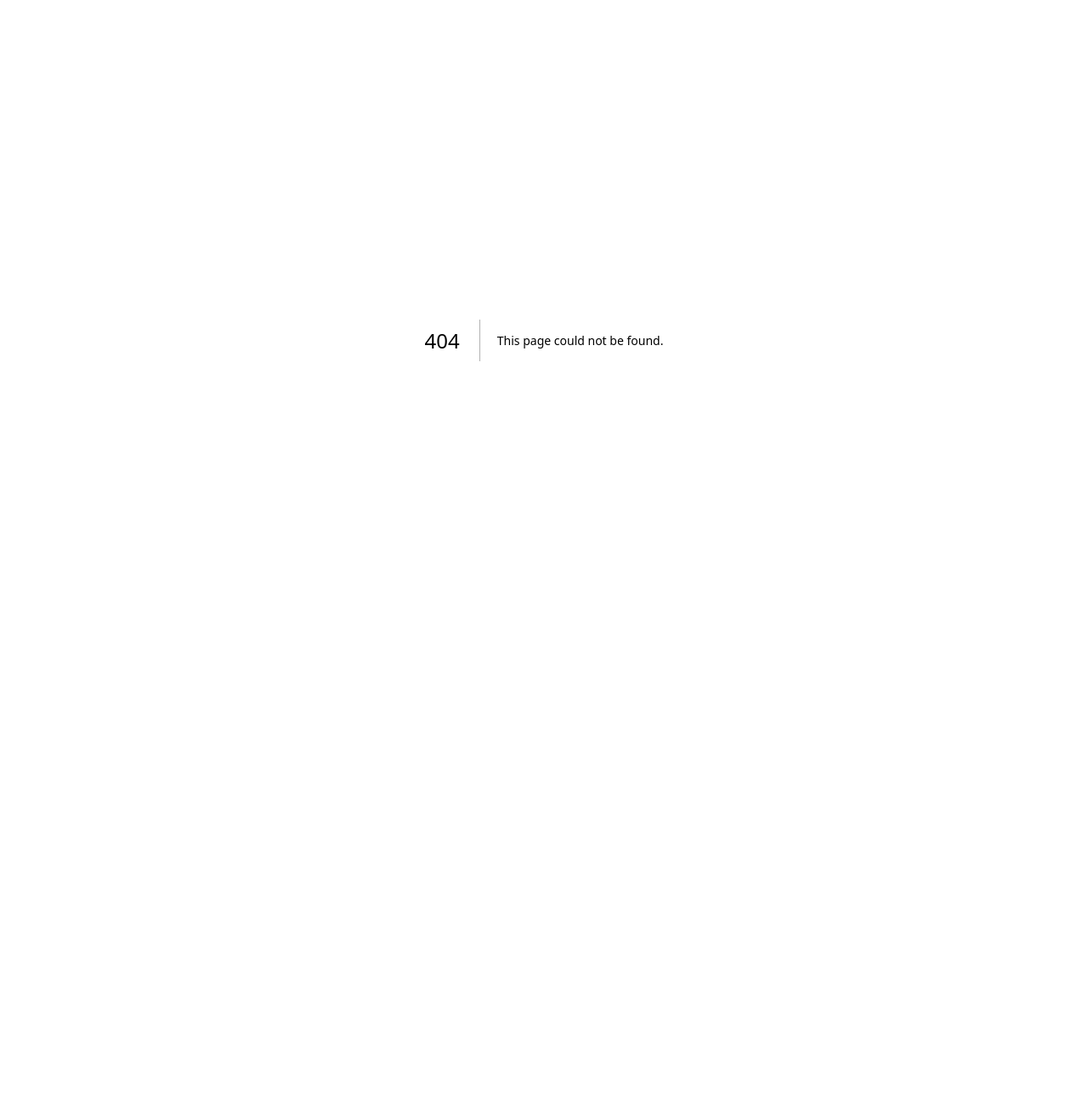
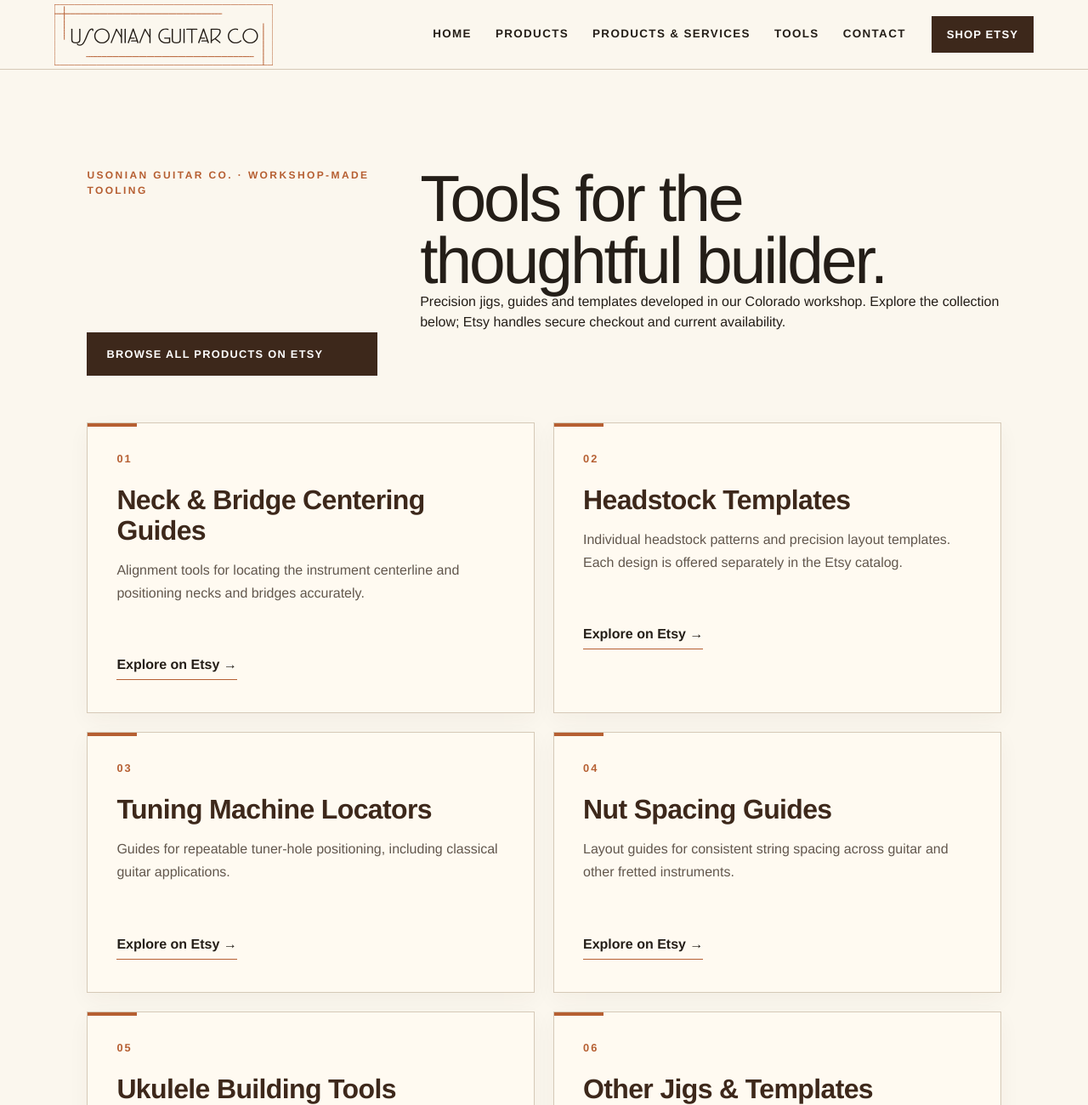
Before and after one commit to wdklassen-collab/usonian-guitar-company, a Next.js app: page /products in a window 1280 px wide. Before the commit this address had no page. Shown: the top 1300 px of the page at 85% size. Before the commit the page ends 800 px from the top, so only its background shows below. Built offline with nearby package versions, Linux system fonts and the light colour scheme.

Commit message:
Add Etsy-linked product catalog landing page

```diff
--- /dev/null
+++ b/app/products/page.tsx
@@ -0,0 +1,37 @@
+const etsy = "https://www.etsy.com/shop/usonianguitarco";
+const categories = [
+  {title:"Neck & Bridge Centering Guides", description:"Alignment tools for locating the instrument centerline and positioning necks and bridges accurately.", query:"centering"},
+  {title:"Headstock Templates", description:"Individual headstock patterns and precision layout templates. Each design is offered separately in the Etsy catalog.", query:"headstock"},
+  {title:"Tuning Machine Locators", description:"Guides for repeatable tuner-hole positioning, including classical guitar applications.", query:"tuning"},
+  {title:"Nut Spacing Guides", description:"Layout guides for consistent string spacing across guitar and other fretted instruments.", query:"nut"},
+  {title:"Ukulele Building Tools", description:"Purpose-made alignment and layout aids for ukulele construction.", query:"ukulele"},
+  {title:"Other Jigs & Templates", description:"Practical shop-developed tools and accessories for accurate, repeatable lutherie.", query:"jig"},
+];
+export default function ProductCatalog() {
+  return <main>
+    <header className="site-header">
+      <a className="brand brand-logo" href="/" aria-label="Usonian Guitar Co. home"><img src="/usonian-wordmark.svg" alt="Usonian Guitar Co."/></a>
+      <nav aria-label="Primary navigation"><a href="/">Home</a><a href="/products/">Products</a><a href="/products-services/">Products & Services</a><a href="/#tools">Tools</a><a href="/#contact">Contact</a></nav>
+      <a className="header-shop" href={etsy} target="_blank" rel="noopener noreferrer">Shop Etsy</a>
+    </header>
+    <section className="section products products-services">
+      <div className="section-heading">
+        <p className="eyebrow">Usonian Guitar Co. · Workshop-made tooling</p>
+        <h1>Tools for the thoughtful builder.</h1>
+        <p>Precision jigs, guides and templates developed in our Colorado workshop. Explore the collection below; Etsy handles secure checkout and current availability.</p>
+        <a className="button primary" href={etsy} target="_blank" rel="noopener noreferrer">Browse all products on Etsy</a>
+      </div>
+      <div className="product-grid">
+        {categories.map((category,index)=><article className="product-card" key={category.title}>
+          <span>{String(index+1).padStart(2,"0")}</span>
+          <h2>{category.title}</h2>
+          <p>{category.description}</p>
+          <a className="text-link" href={etsy + "?search_query=" + encodeURIComponent(category.query)} target="_blank" rel="noopener noreferrer">Explore on Etsy →</a>
+        </article>)}
+      </div>
+      <p style={{marginTop:"2rem",opacity:0.75}}>For current product photographs, dimensions, variants, prices, and availability, visit the linked Etsy listings.</p>
+    </section>
+    <section className="contact"><p className="eyebrow">Custom work</p><h2>Need a specialized jig?</h2><p>Send a sketch, dimensions or an idea. We design and manufacture custom tools for builders.</p><a className="button primary" href="mailto:usonianguitar@outlook.com?subject=Custom%20Tool%20Inquiry">Get in touch</a></section>
+    <footer><a className="brand" href="/"><img className="brand-mark-image" src="/usonian-shield-diamond.svg" alt="Usonian Guitar Co. shield logo"/><span>Usonian Guitar Co.</span></a><p>Independent lutherie tools from Colorado.</p><div><a href={etsy} target="_blank" rel="noopener noreferrer">Etsy Store</a><a href="/products-services/">Products & Services</a><a href="/">Home</a></div><small>© {new Date().getFullYear()} Usonian Guitar Co., LLC</small></footer>
+  </main>;
+}
```
